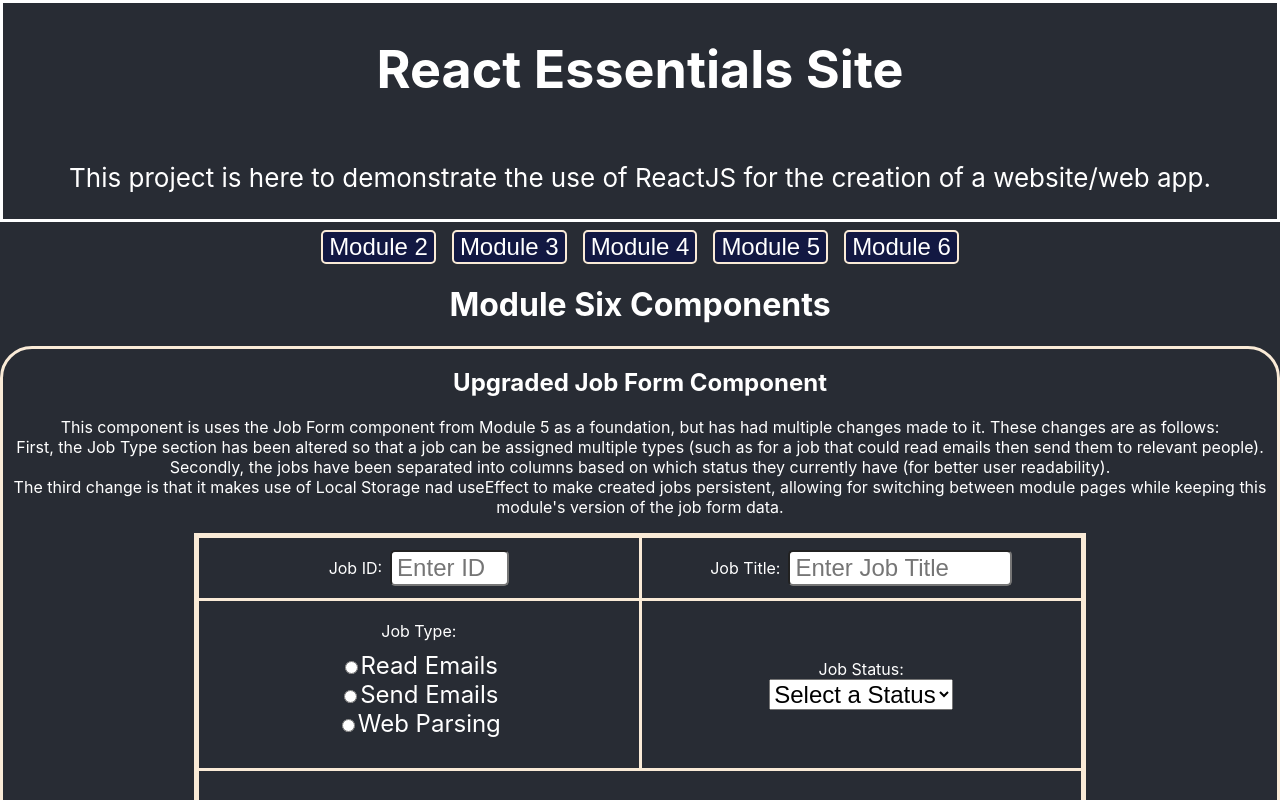
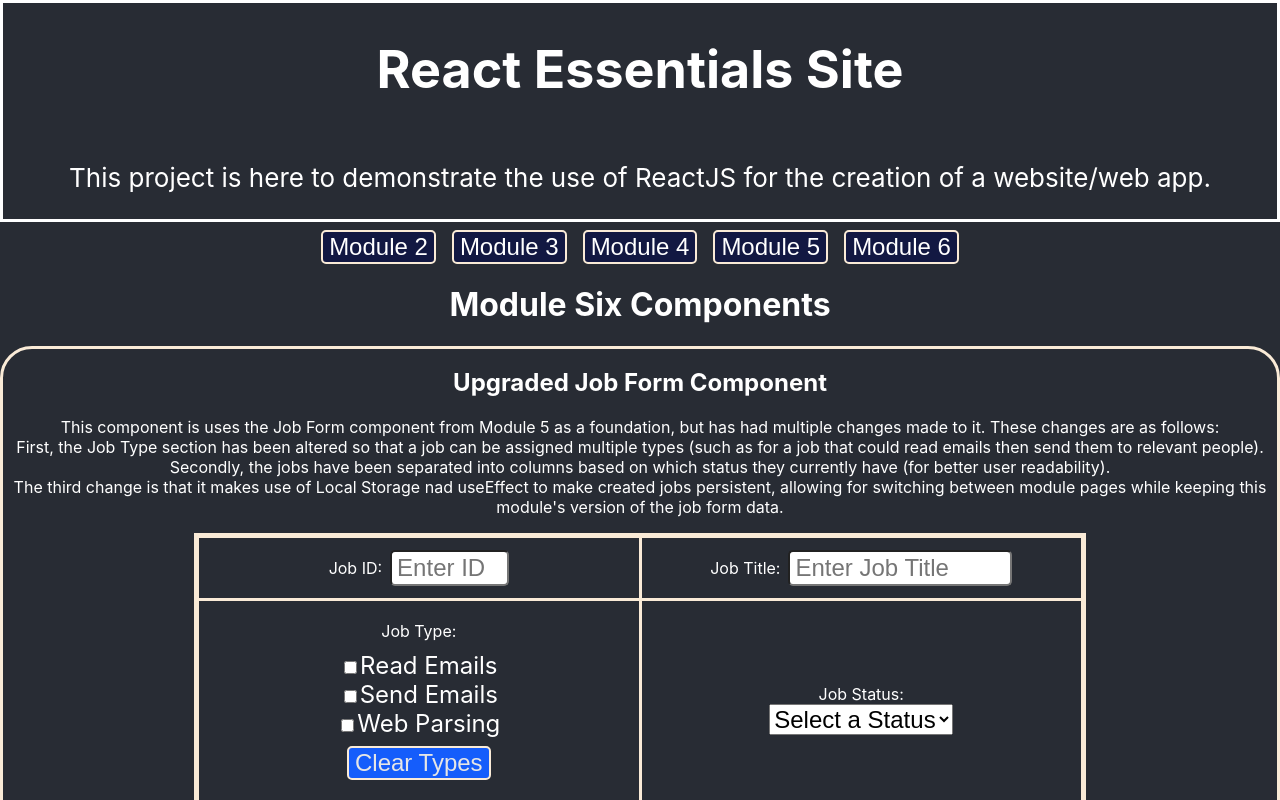
Before and after one commit to ReflectionGolden/react-essentials-site, a React (Create React App) app: page / in a window 1280 px wide. Shown: the top 800 px of the page. Built offline with nearby package versions, Linux system fonts and the light colour scheme; the HTML template or start-up script is replaced by a standard one.

Commit message:
updated to allow selection of multiple types for a single job creation

```diff
--- a/src/course_modules/Module6.js
+++ b/src/course_modules/Module6.js
@@ -30,7 +30,7 @@
     const [jobs, setJobs] = useState([]);
     const [idVal, setIdVal] = useState("");
     const [nameVal, setNameVal] = useState("");
-    const [typeVal, setTypeVal] = useState("");
+    const [typeVal, setTypeVal] = useState([]);
     const [statusVal, setStatusVal] = useState("");
 
     const snackbarRef = useRef(null);
@@ -47,7 +47,17 @@
 
     const handleTypeChange = (event) => {
         let type = event.target.value;
-        setTypeVal(type);
+        if (typeVal.some(element => element === type)){
+            setTypeVal(typeVal.filter(element => type !== element).toSorted());
+        }
+        else {
+            setTypeVal([...typeVal, type].toSorted());
+        }
+    }
+
+    const clearTypes = (e) => {
+        e.preventDefault();
+        setTypeVal([]);
     }
 
     const handleStatusChange = (event) => {
@@ -71,9 +81,9 @@
         }
 
         //Type validation
-        if (typeVal === "") {
+        if (typeVal.length === 0) {
             formIsValid = false;
-            alert("Please select a job type.");
+            alert("Please select at least one job type.");
         }
 
         //Status validation
@@ -92,7 +102,7 @@
             console.log(jobs[jobs.length-1]);
             setIdVal("");
             setNameVal("");
-            setTypeVal("");
+            setTypeVal([]);
             setStatusVal("");
             snackbarRef.current.show()
         }
@@ -164,9 +174,10 @@
                     <div>
                         <label htmlFor="jobType">Job Type: </label><br />
                         <div>
-                            <TypeRadio typeLabel="Read Emails" typeID="readEmails" typeVal={typeVal} value="readEmailsJob" handleTypeChange={handleTypeChange}/><br />
-                            <TypeRadio typeLabel="Send Emails" typeID="sendEmails" typeVal={typeVal} value="sendEmailsJob" handleTypeChange={handleTypeChange}/><br />
-                            <TypeRadio typeLabel="Web Parsing" typeID="webParse" typeVal={typeVal} value="webParseJob" handleTypeChange={handleTypeChange}/><br />
+                            <TypeCheck typeLabel="Read Emails" typeID="readEmails" typeVal={typeVal} value="readEmailsJob" handleTypeChange={handleTypeChange}/><br />
+                            <TypeCheck typeLabel="Send Emails" typeID="sendEmails" typeVal={typeVal} value="sendEmailsJob" handleTypeChange={handleTypeChange}/><br />
+                            <TypeCheck typeLabel="Web Parsing" typeID="webParse" typeVal={typeVal} value="webParseJob" handleTypeChange={handleTypeChange}/><br />
+                            <button className='Generic-button' id='clearTypes' onClick={clearTypes}>Clear Types</button>
                         </div>
                     </div>
                 </div>
@@ -189,7 +200,7 @@
                         <span style={{textDecoration: "underline"}}>Job Preview:</span> <br />
                         ID: {idVal} <br />
                         Name: {nameVal} <br />
-                        Type: {typeVal} <br />
+                        Type: {typeVal.join("/")} <br />
                         Status: {statusVal}
                     </p>
                 </div>
@@ -204,7 +215,7 @@
                 <ul className='Listing'>
                     {jobs.map(job => (
                         <JobDisplayItem job={job}>
-                            <p>ID: {job.id}, Name: {job.name}, Job Type: {job.type}, Status: {job.status}<StatusIcon Status={job.status}/></p>
+                            <p>ID: {job.id}, Name: {job.name}, Job Type: {job.type.join("/")}, Status: {job.status}<StatusIcon Status={job.status}/></p>
                             <button style={{marginLeft: "5px"}} onClick={() => handleDelete(job.id)}>Delete</button>
                             {statusUpdateButtons(job, job.status)}
                         </JobDisplayItem>
@@ -223,10 +234,10 @@
     );
 }
 
-function TypeRadio({typeLabel, typeId, typeVal, value, handleTypeChange}) {
+function TypeCheck({typeLabel, typeId, typeVal, value, handleTypeChange}) {
     return (
         <>
-            <input type="radio" name="jobType" id={typeId} checked={typeVal === value} value={value} onChange={handleTypeChange}/>
+            <input type="checkbox" id={typeId} checked={typeVal.some(type => type === value)} value={value} onChange={handleTypeChange}/>
             <label htmlFor={typeId}>{typeLabel}</label>
         </>
     );
```
